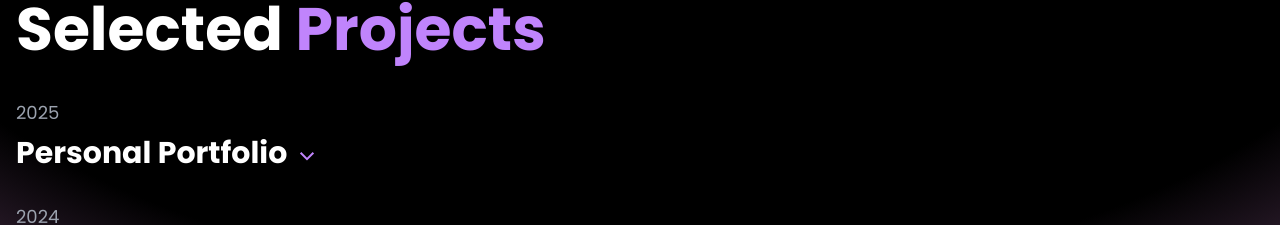
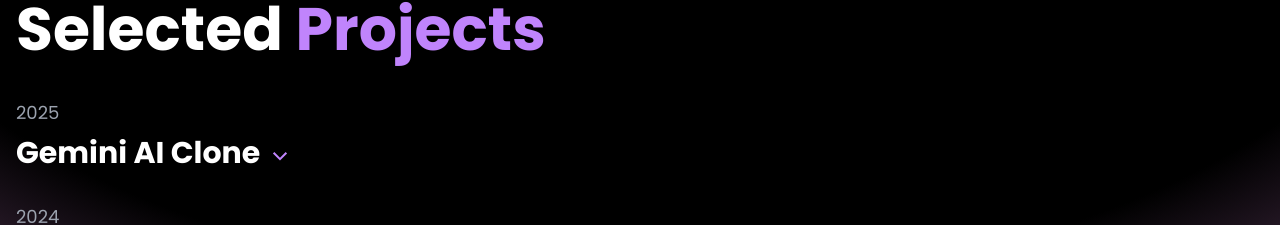
Before and after one commit to DevLukab/portfolio, a Next.js app: page / in a window 1280 px wide. Shown: the part 2467-2692 px from the top of the page. Built offline with nearby package versions, Linux system fonts and the light colour scheme.

Commit message:
project change

```diff
--- a/components/Portfolio.tsx
+++ b/components/Portfolio.tsx
@@ -2,7 +2,7 @@
 
 import React, { useState, useEffect } from "react";
 import Image from "next/image";
-import project1 from "@/assets/project1.jpg";
+import project1 from "@/assets/project1.png";
 import project2 from "@/assets/project2.jpg";
 import project3 from "@/assets/project3.jpg";
 import { useMotionTemplate, useMotionValue, motion, animate, AnimatePresence } from "framer-motion";
@@ -12,10 +12,10 @@
     {
         id: 1,
         year: 2025,
-        title: 'Personal Portfolio',
-        description: 'This was my personal portfolio, developed from scratch using HTML, CSS, and JavaScript.',
+        title: 'Gemini AI Clone',
+        description: 'This project is a fully functional replica of Gemini AI, built using React.',
         image: project1,
-        link: 'https://github.com/DevLukab/portfolio'
+        link: 'https://github.com/DevLukab/gemini-clone'
     },
     {
         id: 2,
```
Also changed, not shown: assets/project1.png (added).
